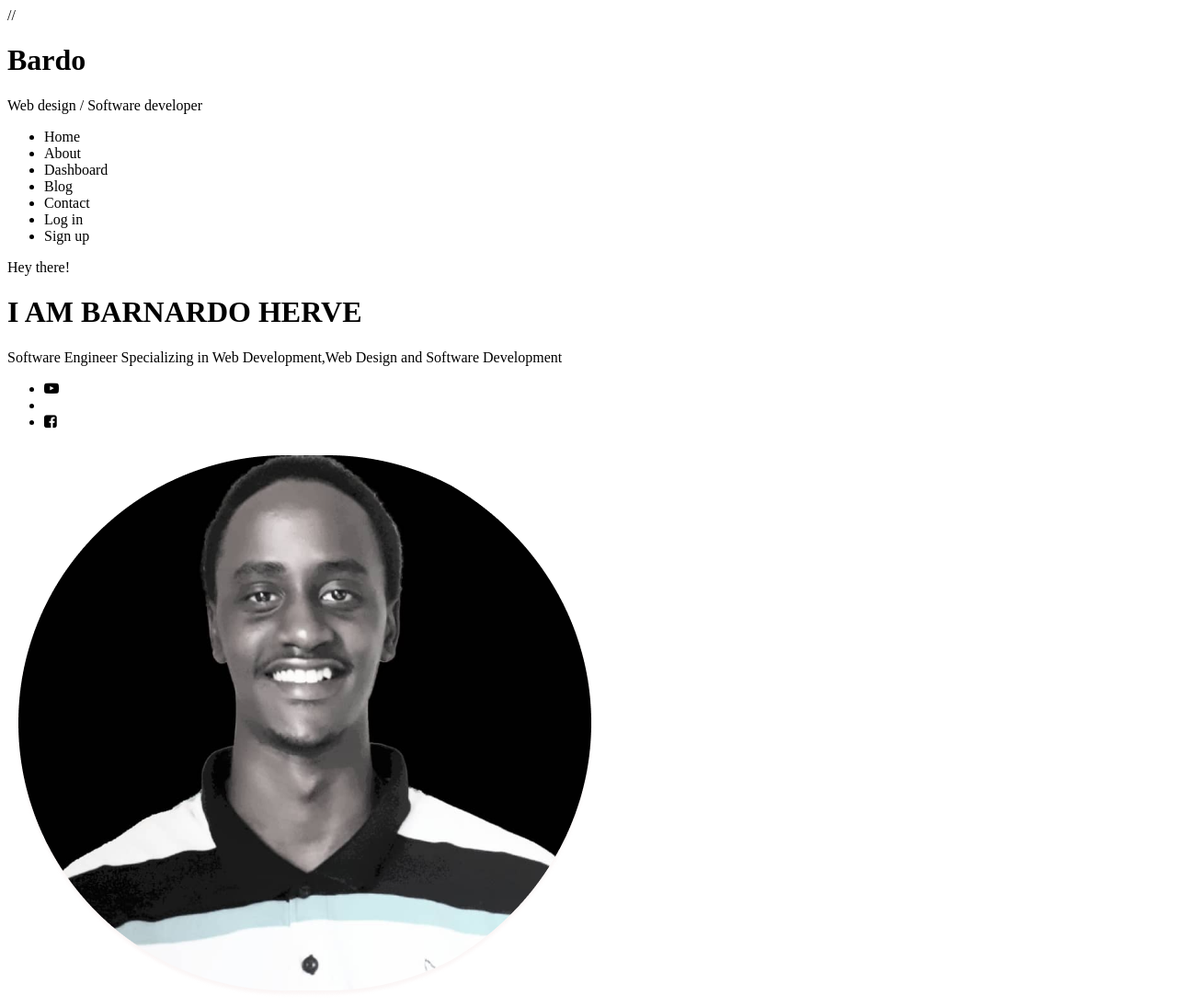
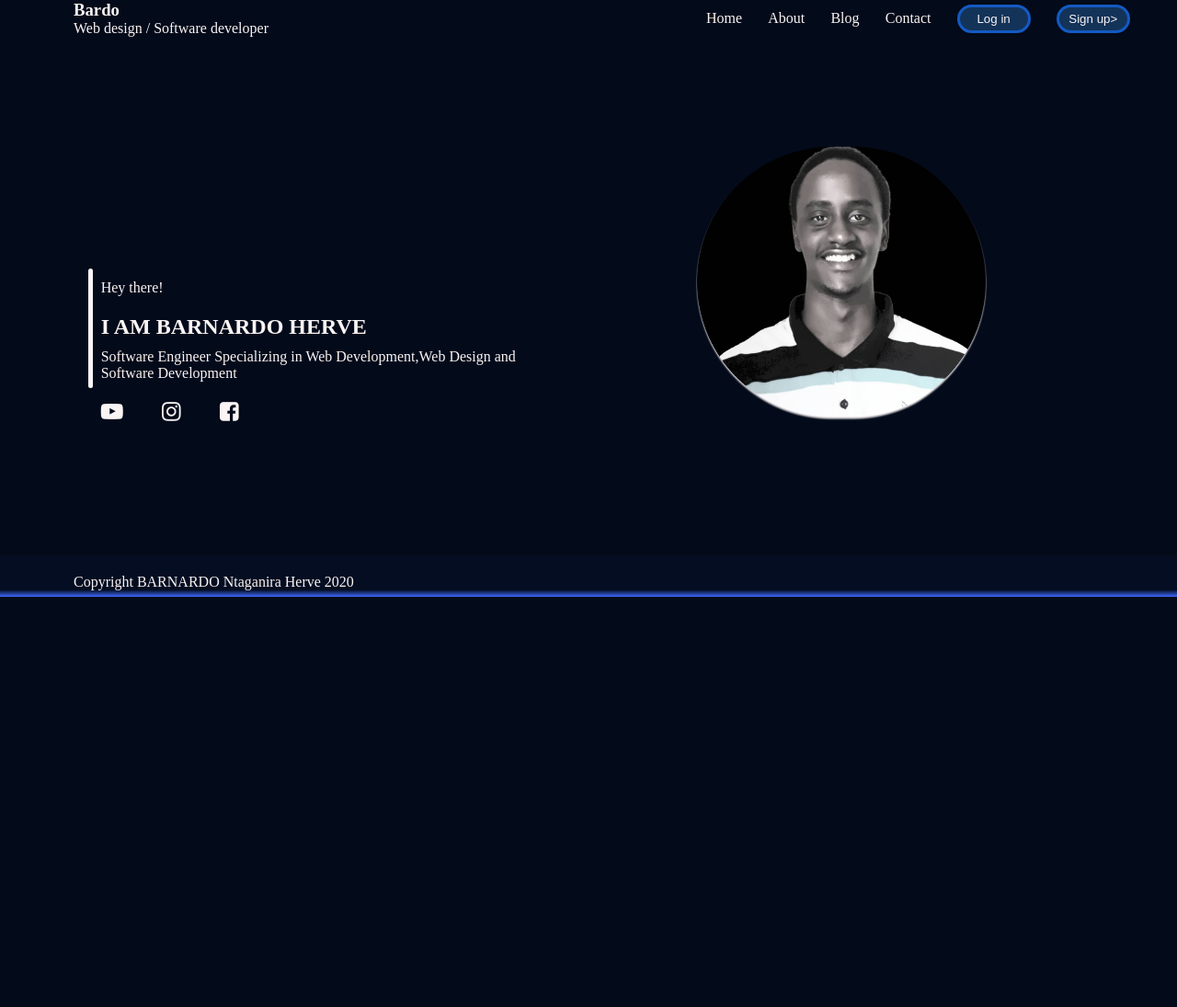
Before and after one commit to BARNARDOHerve/My-New-Project-, a plain HTML site: page index.html in a window 1280 px wide. Shown: the top 1095 px of the page at 92% size. After the commit the page ends 800 px from the top, so only its background shows below. Drawn offline with nearby package versions, Linux system fonts and the light colour scheme; files that its build step writes are made by us from their sources; files whose address does not match are found by name.

Commit message:
ft-commit adding landing page

```diff
--- a/index.html
+++ b/index.html
@@ -3,53 +3,73 @@
 
 <head>
     <meta charset="UTF-8">
-    <meta name="viewport" content="width=device-width, initial-scale=1.0"> //
-    <link rel="stylesheet" href="./font-awesome/css/font-awesome.min.css">
+    <meta name="viewport" content="width=device-width, initial-scale=1.0">
     <title>Barnardo Herve </title>
+    <link rel="stylesheet" href="style.css">
+    <link rel="stylesheet" href="./font-awesome/font-awesome/css/font-awesome.min.css">
 </head>
 
 <body>
     <header>
         <div class="log-wrapper">
-            <h1>Bardo</h1>
+            <h3>Bardo</h3>
             <p>Web design / Software developer</p>
         </div>
         <div class="nav-wrapper">
             <nav>
                 <ul>
-                    <li>Home</li>
-                    <li>About</li>
-                    <li>Dashboard</li>
-                    <li>Blog</li>
-                    <li>Contact</li>
-                    <li>Log in</li>
-                    <li>Sign up</li>
+                    <li>
+                        <a href="">Home</a>
+                    </li>
+                    <li>
+                        <a href="./pages/about.html">About</a>
+                    </li>
+                    <li>
+                        <a href="./pages/blog.html">Blog</a>
+                    </li>
+                    <li>
+                        <a href="./pages/contact.html">Contact</a>
+                    </li>
+                    <li>
+                        <button><a href="./pages/login-in.html">Log in</a></button></li>
+                    <li>
+                        <button><a href="./pages/sign-up.html">Sign up</a>>
+                            </button></li>
                 </ul>
             </nav>
         </div>
     </header>
     <main>
         <div class="highright-text-wrapper">
+            <div class="highright-text-tagline">
+                <div class="line"></div>
+                <div class="introduction">
                     <p>Hey there!</p>
-            <h1>I AM BARNARDO HERVE</h1>
+                    <h2>I AM BARNARDO HERVE</h2>
                     <p>Software Engineer Specializing in Web Development,Web Design and Software Development</p>
                     <ul>
                         <li>
-                    <i class="fa fa-youtube-play" aria-hidden="true">
-                        </i>
+                            <a href="https://www.youtube.com/channel/UCCe6GYNukecXS_R5dpUUL2A/playlists?view_as=subscriber" target="_blank"><i class="fa fa-youtube-play " aria-hidden="true ">
+                            </i></a>
+
                         </li>
                         <li>
-                    <i class="fa fa-istagram" aria-hidden="true">
-                        </i>
+                            <a href="https://www.instagram.com/bardo_herve/" target="_blank"><i class="fa fa-instagram " aria-hidden="true ">
+                            </i></a>
+
                         </li>
                         <li>
-                    <i class="fa fa-facebook-square" aria-hidden="true">
-                        </i>
+                            <a href="https://web.facebook.com/ntaganira.herve.3" target="_blank"><i class="fa fa-facebook-square " aria-hidden="true ">
+                            </i></a>
+
                         </li>
                     </ul>
                 </div>
-        <div class="profile-image-wrapper">
-            <img src="./assets/my profile.png" alt="My profile image">
+
+            </div>
+        </div>
+        <div class="profile-image-wrapper ">
+            <img src="./assets/my profile.png " alt="My profile image ">
         </div>
     </main>
     <footer>
--- a/style.css
+++ b/style.css
@@ -0,0 +1,153 @@
+            * {
+                padding: 0;
+                margin: 0;
+                box-sizing: 0;
+            }
+
+            header {
+                width: 100%;
+                height: 40px;
+                display: flex;
+                justify-content: space-between;
+            }
+
+            body {
+                width: 100%;
+                height: 100%;
+                background-color: #030A1A;
+            }
+
+            .nav-wrapper {
+                width: 40%;
+            }
+
+            nav {
+                color: white;
+                width: 100%;
+                height: 100%;
+            }
+
+            nav ul {
+                width: 90%;
+                height: 100%;
+                align-items: center;
+                display: flex;
+                justify-content: space-between;
+            }
+
+            nav ul li {
+                cursor: pointer;
+                list-style-type: none;
+            }
+
+            nav ul li a {
+                color: #FAF4F4;
+                text-decoration: none;
+            }
+
+            nav ul li button {
+                color: #FAF4F4;
+                background: #133359;
+                width: 80px;
+                padding: 5px;
+                border: 3px solid #145AC3;
+                border-radius: 20px 20px;
+            }
+
+            nav ul li button:hover {
+                cursor: pointer;
+            }
+
+            .log-wrapper {
+                width: 50%;
+                color: #FAF4F4;
+                padding-left: 80px;
+            }
+
+            main {
+                width: 80%;
+                display: flex;
+                justify-content: space-between;
+                padding: 50px;
+                margin-top: 4em;
+            }
+
+            .highright-text-wrapper {
+                height: 400px;
+            }
+
+            .highright-text-tagline {
+                display: flex;
+                justify-content: space-between;
+                margin-top: 8em;
+                width: 90%;
+                height: 100px;
+                float: right;
+                padding: 10px;
+                color: #FAF4F4;
+            }
+
+            .line {
+                width: 1%;
+                height: 130px;
+                background: #FAF4F4;
+                border-radius: 5px 5px;
+            }
+
+            .introduction {
+                width: 97%;
+                float: right;
+                padding: 2px;
+                color: #FAF4F4;
+            }
+
+            .introduction h2 {
+                padding-top: 20px;
+            }
+
+            .introduction p {
+                padding-top: 10px;
+            }
+
+            .profile-image-wrapper {
+                width: 50%;
+            }
+
+            .profile-image-wrapper img {
+                width: 70%;
+                float: right;
+            }
+
+            .introduction ul {
+                padding-top: 20px;
+                width: 150px;
+                display: flex;
+                justify-content: space-between;
+            }
+
+            .introduction ul li {
+                list-style-type: none;
+                font-size: 1.5em;
+            }
+
+            .introduction ul li a {
+                color: #FAF4F4;
+                text-decoration: none;
+            }
+
+            .introduction ul li:hover {
+                cursor: pointer;
+                transform: scale(1.5);
+                color: lightblue;
+            }
+
+            footer {
+                width: 94%;
+                height: 25px;
+                color: #FAF4F4;
+                position: absolute;
+                padding-top: 20px;
+                padding-left: 80px;
+                background: rgb(4, 13, 33);
+                background: linear-gradient(180deg, rgba(4, 13, 33, 1) 83%, rgba(62, 104, 253, 1) 100%);
+            }
```
Also changed, not shown: pages/about.html (added), pages/blog.html (added), pages/contact.html (added), pages/login-in.html (added), pages/sign-up.html (added). Lines whose indentation alone changed are shown as unchanged.
